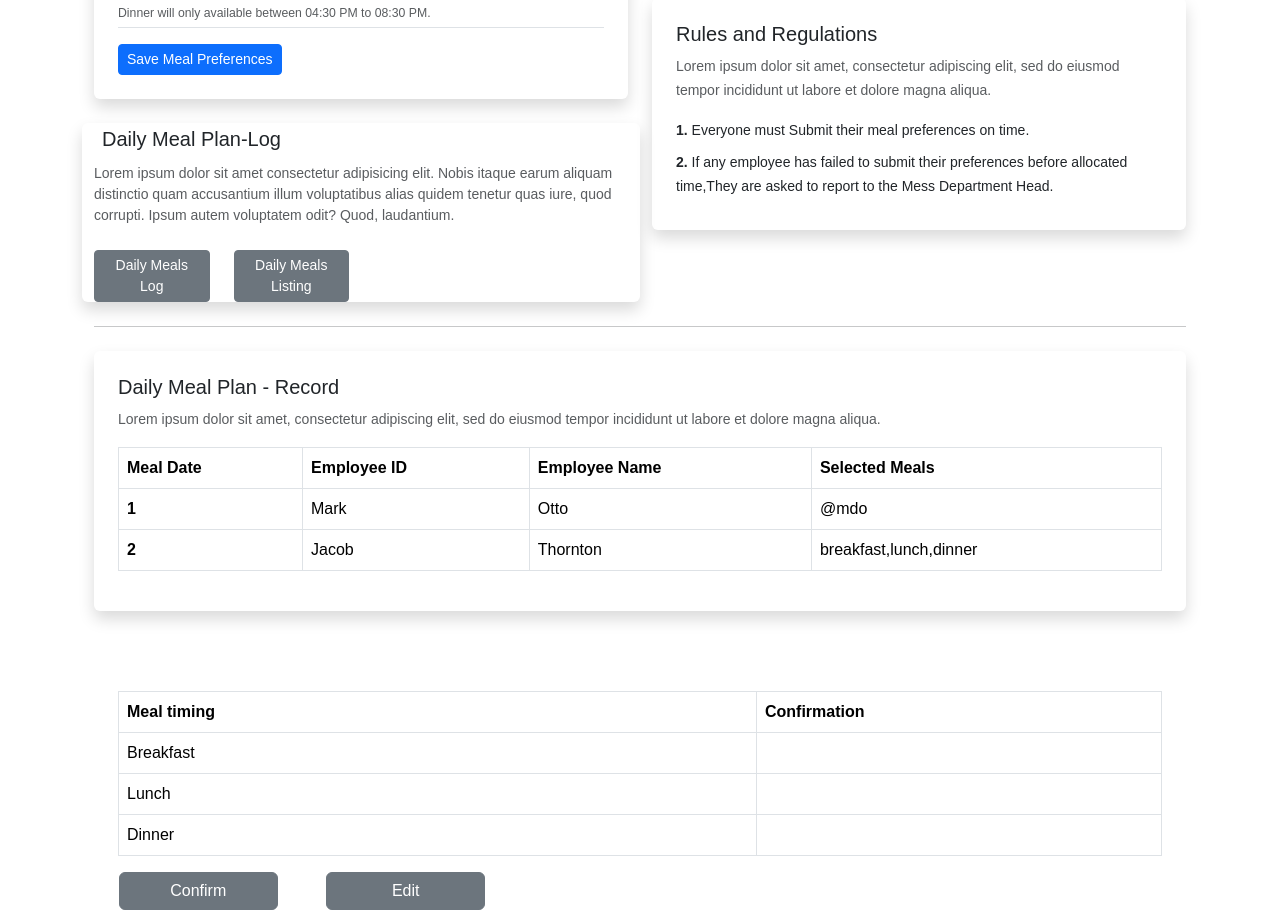
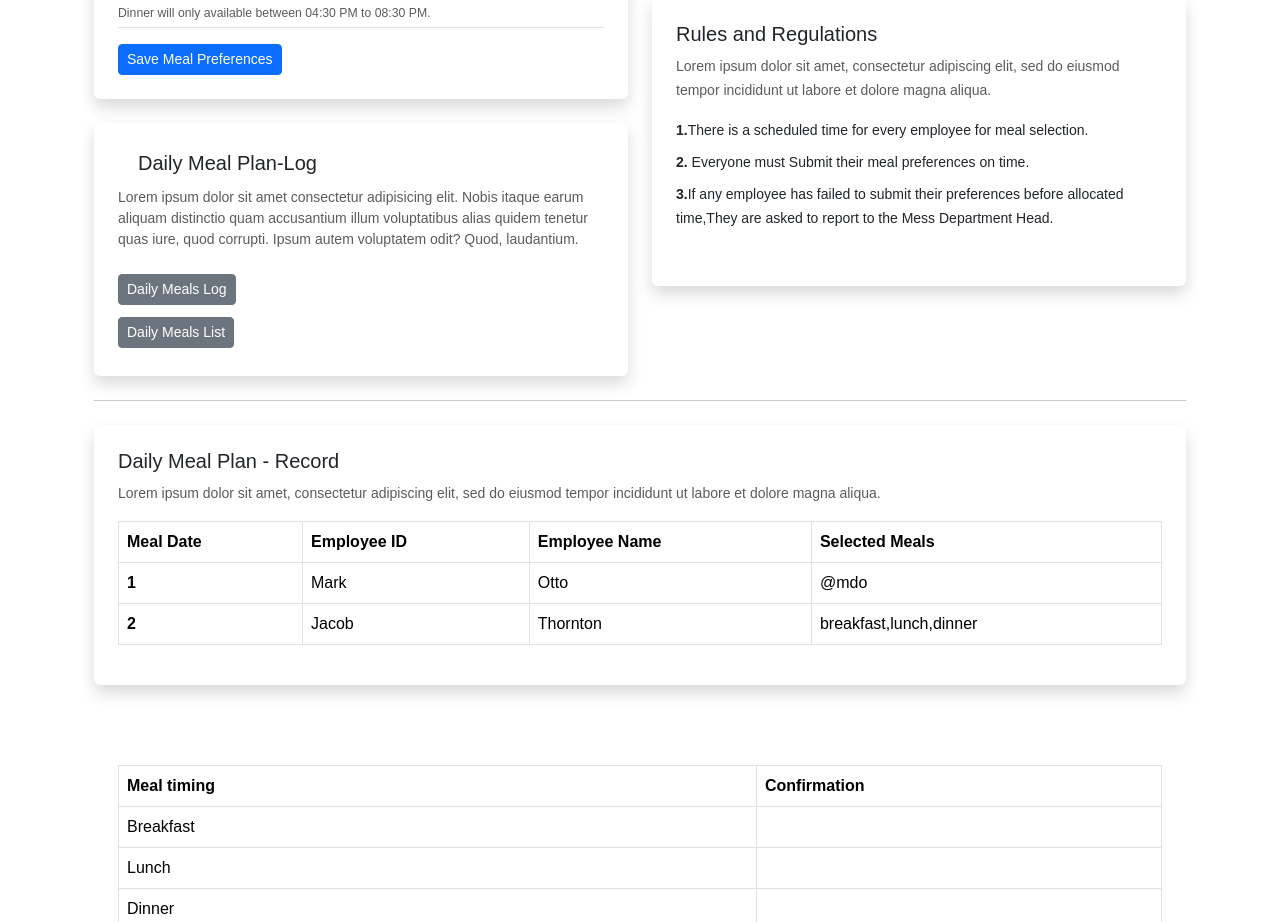
Before and after one commit to ujual98/church-site, a React (Create React App) app: page / in a window 1280 px wide. Shown: the part 2928-3850 px from the top of the page. Built offline with nearby package versions, Linux system fonts and the light colour scheme.

Commit message:
updated form for submitting meals to database

```diff
--- a/src/App.js
+++ b/src/App.js
@@ -10,6 +10,20 @@ import './App.css';
 import Dailymeal_listing from './components/home/Dailymeal_listing';
 import New_password from './components/login/New_password';
 import Dailymeal_view from './components/home/Dailymeal_view';
+
+/**
+ * Custom router for hash based routing
+ */
+// const Router = function(){
+
+//   // Get current hash value from location and remove the # from it.
+//   let route = window.location.hash.replace("#",'');
+
+//   if(route=='login'){
+//     return (<Login/>)
+//   }else if(route=="home")
+//   return (<Home/>)
+// }
 
 function App()  {
   return(
@@ -24,6 +38,7 @@ function App()  {
       <Dailymeal_view/>
      </div>
   );
+  return Router();
 }
 
 export default App;
--- a/src/components/home/Dailymeal_listing.jsx
+++ b/src/components/home/Dailymeal_listing.jsx
@@ -1,6 +1,7 @@
 import React from 'react'
 
 function Dailymeal_listing() {
+
   return (
     <div className='container mt-5 ' style={{width:"auto",height:'100vh'}}>
         <center><h1>Employees Daily Meals Listing</h1></center><br />
--- a/src/components/home/home.jsx
+++ b/src/components/home/home.jsx
@@ -29,9 +29,10 @@ function home() {
               {/* <div class="alert alert-success" role="alert">
                         <small><b>Whoo!</b> Your selection has been successfully updated.</small>
                     </div> */}
-              <form>
+              <form action='http://192.168.10.53/tserver/mealselect.php' method='post' encType='multipart/form-data'>
+                <input type="text" hidden='true' name='employee_name' value="Rishi (1001)"/>
                 <div class="form-check">
-                  <input class="form-check-input" type="checkbox" value="" id="breakfast_checkbox" />
+                  <input class="form-check-input" type="checkbox" name="breakfast" id="breakfast_checkbox" />
                   <label class="form-check-label" for="breakfast_checkbox">
                     Morning Breakfast
                   </label>
@@ -40,7 +41,7 @@ function home() {
                   <small>Breakfast will only available between 07:30 AM to 08:45 AM.</small>
                 </div>
                 <div class="form-check mt-2">
-                  <input class="form-check-input" type="checkbox" value="" id="lunch_checkbox" />
+                  <input class="form-check-input" type="checkbox" name="lunch" id="lunch_checkbox" />
                   <label class="form-check-label" for="lunch_checkbox">
                     Noon Lunch
                   </label>
@@ -49,7 +50,7 @@ function home() {
                   <small>Lunch will only available between 12:30 PM to 02:30 PM.</small>
                 </div>
                 <div class="form-check mt-2 mb-0">
-                  <input class="form-check-input" type="checkbox" value="" id="dinner_checkbox" />
+                  <input class="form-check-input" type="checkbox" name="dinner" id="dinner_checkbox" />
                   <label class="form-check-label" for="dinner_checkbox">
                     Evening Dinner
                   </label>
@@ -61,7 +62,7 @@ function home() {
                             <small><b>Oops!</b> You can no longer make changes to your meal plan for today.</small>
                         </div> */}
 
-                <button type="button" class="btn btn-primary btn-sm mt-3 " data-bs-toggle="modal" data-bs-target="#exampleModal">
+                <button type="submit" class="btn btn-primary btn-sm mt-3 " data-bs-toggle="modal" data-bs-target="#exampleModal">
                   Save Meal Preferences
                 </button>
 
@@ -108,17 +109,17 @@ function home() {
               </form>
             </div>
             <br />
-            <div className='row shadow rounded '>
+            <div className=' shadow rounded p-4 '>
 <h5 className='ms-3 p-1'>Daily Meal Plan-Log</h5>
               <small><p className='text-muted'>Lorem ipsum dolor sit amet consectetur adipisicing elit. Nobis itaque earum aliquam distinctio quam accusantium illum voluptatibus alias quidem tenetur quas iure, quod corrupti. Ipsum autem voluptatem odit? Quod, laudantium.</p></small>
-              <div className='col-3'>
+              <div className=' mb-1'>
               <button type="button" className="btn btn-secondary btn-sm mt-2 " >
                 Daily Meals Log
               </button>
               </div>
-              <div className='col-3 '>
+              <div className='d-flex align-self-center   mb-1 '>
                 <button type="button" className="btn btn-secondary btn-sm mt-2">
-                  Daily Meals Listing
+                  Daily Meals List
                 </button>
               </div>
             </div>
@@ -154,14 +155,17 @@ function home() {
               <div class="">
                 <div class="pb-2">
                   <small>
-                    <b>1.</b> Everyone must Submit their meal preferences on time.
+                    <b>1.</b>There is a scheduled time for every employee for meal selection.
                   </small>
                 </div>
                 <div class="pb-2">
                   <small>
-                    <b>2.</b> If any employee has failed to submit their preferences before allocated time,They are asked to report to the Mess Department Head.
+                    <b>2.</b> Everyone must Submit their meal preferences on time.
                   </small>
                 </div>
+                <div className='pb-2'>
+                 <small> <b>3.</b>If any employee has failed to submit their preferences before allocated time,They are asked to report to the Mess Department Head.</small>
+                </div><br />
               </div>
             </div>
           </div>
```
Lines whose indentation alone changed are shown as unchanged.
